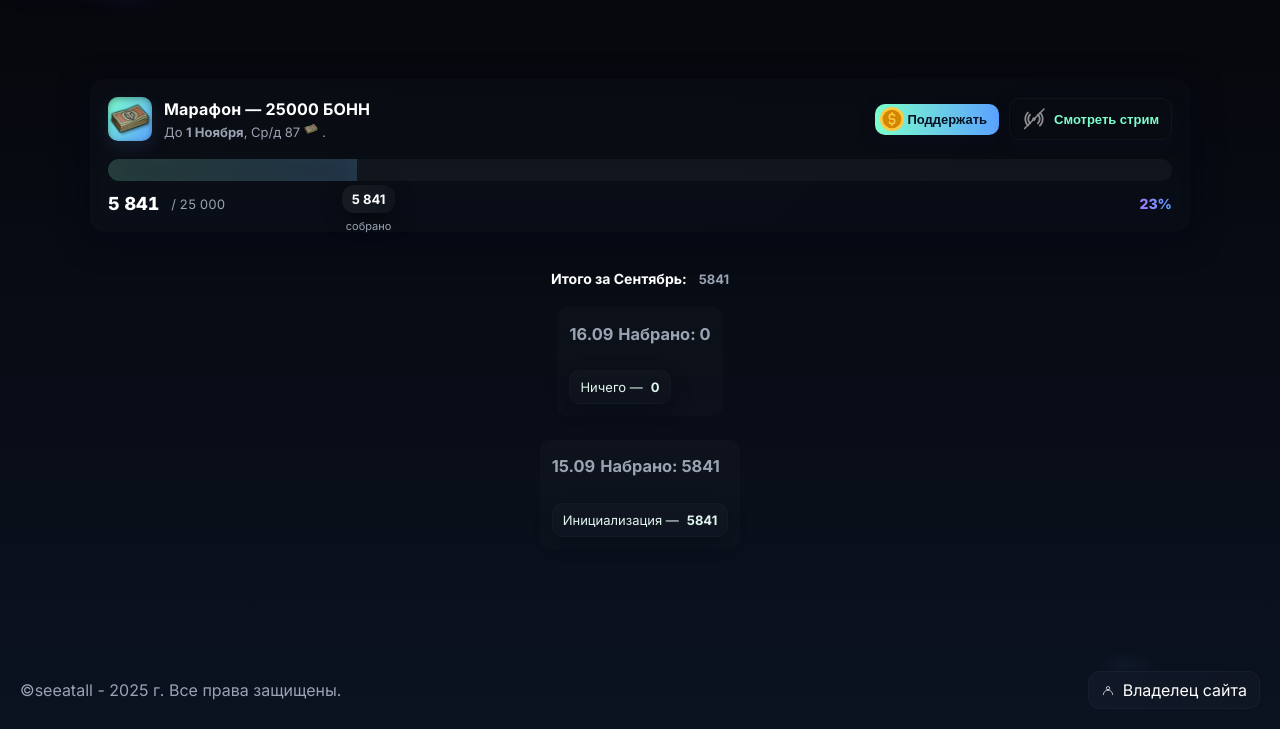
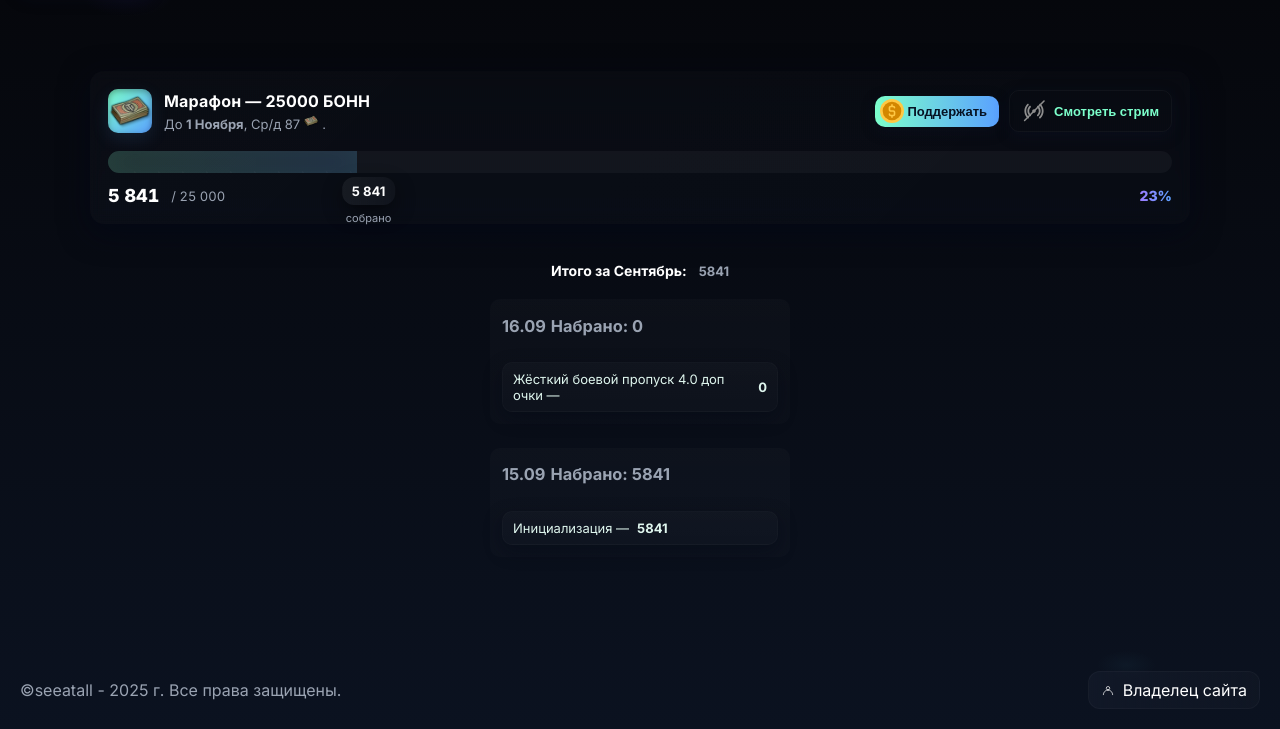
Before and after one commit to Inseliq/seeatall, a plain HTML site: page index.html in a window 1280 px wide. Shown: the part 71-800 px from the top of the page. Drawn offline with Linux system fonts and the light colour scheme.

Commit message:
adaptive upd --f --l

```diff
--- a/css/style/style.css
+++ b/css/style/style.css
@@ -410,7 +410,6 @@ body[data-stream-online="true"] {
 }
 
 .list-day {
-  width: max-content;
   margin: 12px 0;
   padding: 0px 12px 12px 12px;
   border-radius: 10px;
@@ -419,6 +418,9 @@ body[data-stream-online="true"] {
   flex-direction: column;
   flex-wrap: wrap;
   background: linear-gradient(180deg, rgba(255, 255, 255, 0.02), rgba(255, 255, 255, 0.01));
+  min-width: 200px;
+  width: 100%;
+  max-width: 300px;
 
   & h3 {
     position: relative;
@@ -446,7 +448,6 @@ body[data-stream-online="true"] {
   box-shadow: 0 6px 18px rgba(3, 8, 20, 0.4);
   border: 1px solid rgba(255, 255, 255, 0.02);
   position: relative;
-  width: max-content;
 
   &::after {
     content: attr(data-plus);
--- a/index.html
+++ b/index.html
@@ -118,7 +118,7 @@
         <ul class="list-day">
           <h3 data-day="16.09" data-day-sum="">Набрано: </h3>
           <li data-plus="0">
-            Ничего —
+            Жёсткий боевой пропуск 4.0 доп очки —
           </li>
         </ul>
         <ul class="list-day">
```
